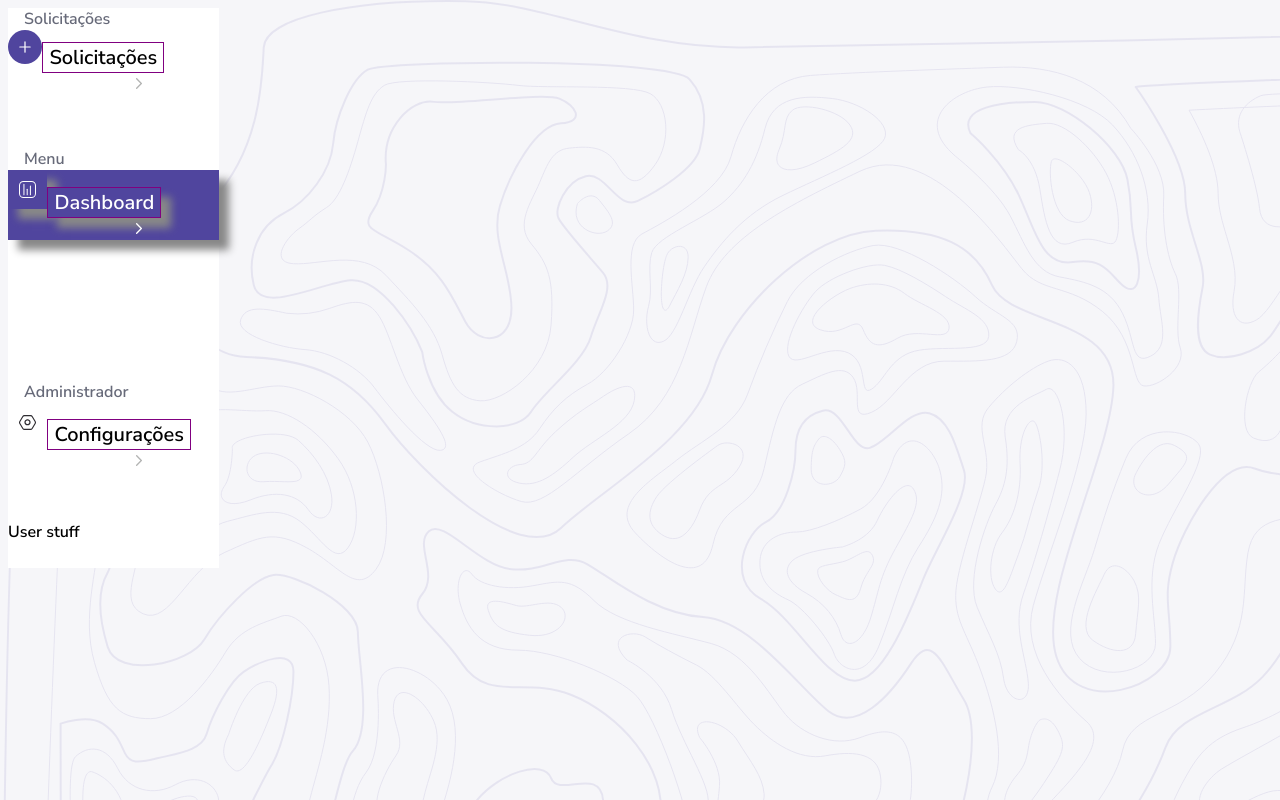
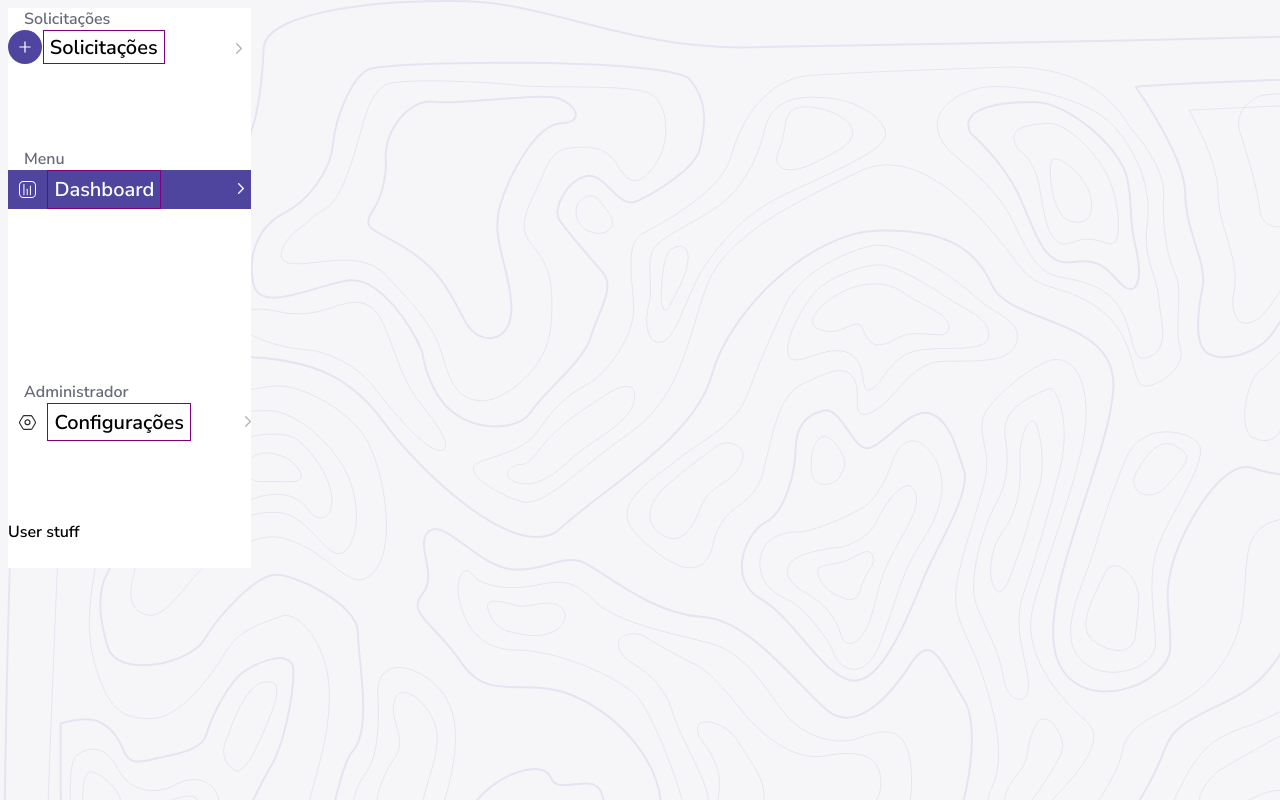
Before and after one commit to gentil-kadson/desafio-front-end, a React (Create React App) app: page /dashboard in a window 1280 px wide. Built offline with nearby package versions, Linux system fonts and the light colour scheme.

Commit message:
fixed problems regarding user nav items position

```diff
--- a/src/components/UserNav.css
+++ b/src/components/UserNav.css
@@ -15,13 +15,13 @@
 }
 
 img[alt="right-arrow"], img[alt="arrow-selected"] {
-    margin-left: 8rem;
+    margin-left: 3.4rem;
+    margin-top: 0.8rem;
 }
 
 .selected {
     background-color: #50459E;
     color: white;
-    box-shadow: 10px 10px 8px #888888;
 }
 
 img[alt="requests"] {
@@ -37,3 +37,8 @@ img[alt="dashboard"] {
 img[alt="configs"] {
     padding: 0.7rem;
 }
+
+.items-container {
+    display: grid;
+    grid-template-columns: 0.5fr 2fr 1fr;
+}
--- a/src/components/UserNav.jsx
+++ b/src/components/UserNav.jsx
@@ -12,17 +12,17 @@ function UserNav() {
         <section id="user-nav-container">
             <div id="requests">
                 <label htmlFor="solicitacoes">Solicitações</label><br />
-                <Link to="/solicitacoes"><div id="link-inside"><img src={plus} alt="requests" /><button className='user-nav-buttons'> Solicitações</button><img src={rightArrow} alt="right-arrow" /></div></Link>
+                <Link to="/solicitacoes"><div className='items-container'><img src={plus} alt="requests" /><button className='user-nav-buttons'> Solicitações</button><img src={rightArrow} alt="right-arrow" /></div></Link>
             </div>
 
             <div id="menu">
                 <label htmlFor="dashboard">Menu</label><br />
-                <Link to="/dashboard"><div className='selected'><img src={dashboard} alt="dashboard" className='selected'/><button className='user-nav-buttons selected'>Dashboard</button><img src={arrowSelected} alt="arrow-selected"/></div></Link>
+                <Link to="/dashboard"><div className='selected items-container'><img src={dashboard} alt="dashboard" className='selected'/><button className='user-nav-buttons selected'>Dashboard</button><img src={arrowSelected} alt="arrow-selected"/></div></Link>
             </div>
 
             <div id="managing">
                 <label htmlFor="configs">Administrador</label><br />
-                <Link to="/settings"><img src={configs} alt="configs" /><button className='user-nav-buttons'>Configurações</button><img src={rightArrow} alt="right-arrow" /></Link>
+                <Link to="/settings"><div className="items-container"><img src={configs} alt="configs" /><button className='user-nav-buttons'>Configurações</button><img src={rightArrow} alt="right-arrow" /></div></Link>
             </div>
 
             <div id="user">
```
